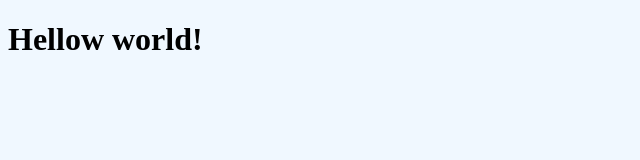
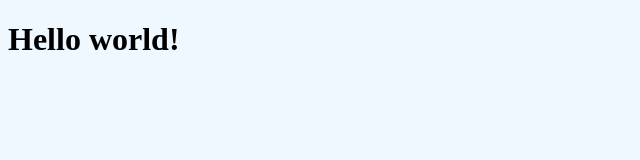
Before and after one commit to vijenderkumargour/gittut2, a plain HTML site: page index.html in a window 1280 px wide. Shown: the full height of the page, 0-640 px from the left. Drawn offline with Linux system fonts and the light colour scheme.

Commit message:
spelling correction in Hello world

```diff
--- a/index.html
+++ b/index.html
@@ -8,6 +8,6 @@
     <link rel="stylesheet" href="style.css">
 </head>
 <body>
-    <H1>Hellow world!</H1>
+    <H1>Hello world!</H1>
 </body>
 </html>
```
